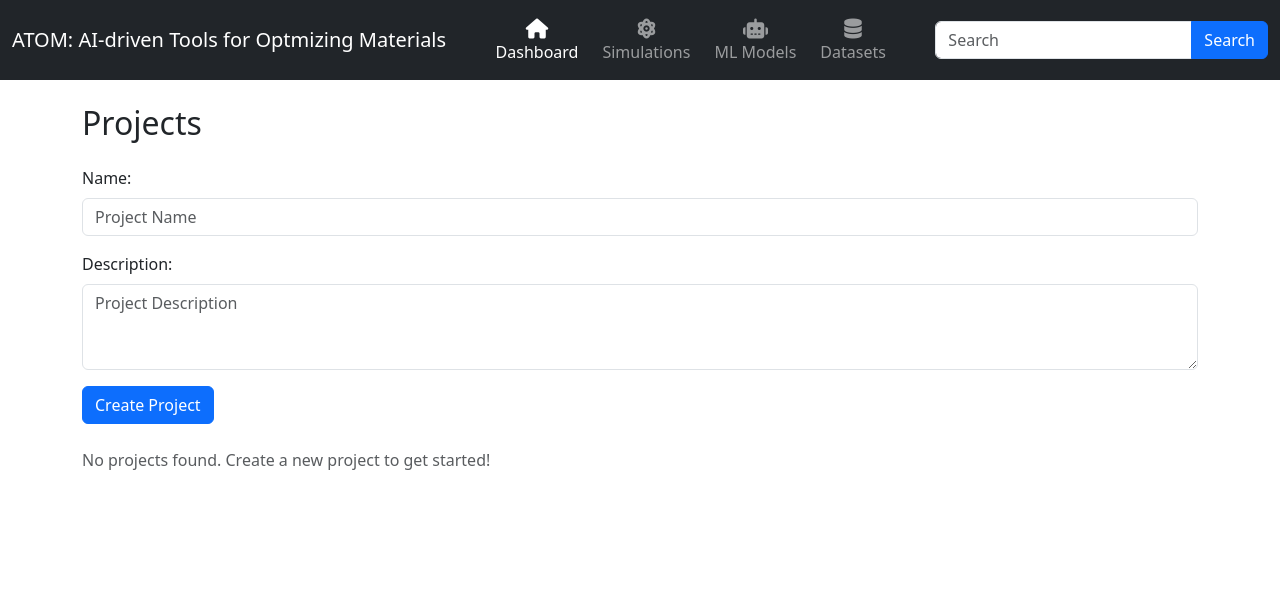
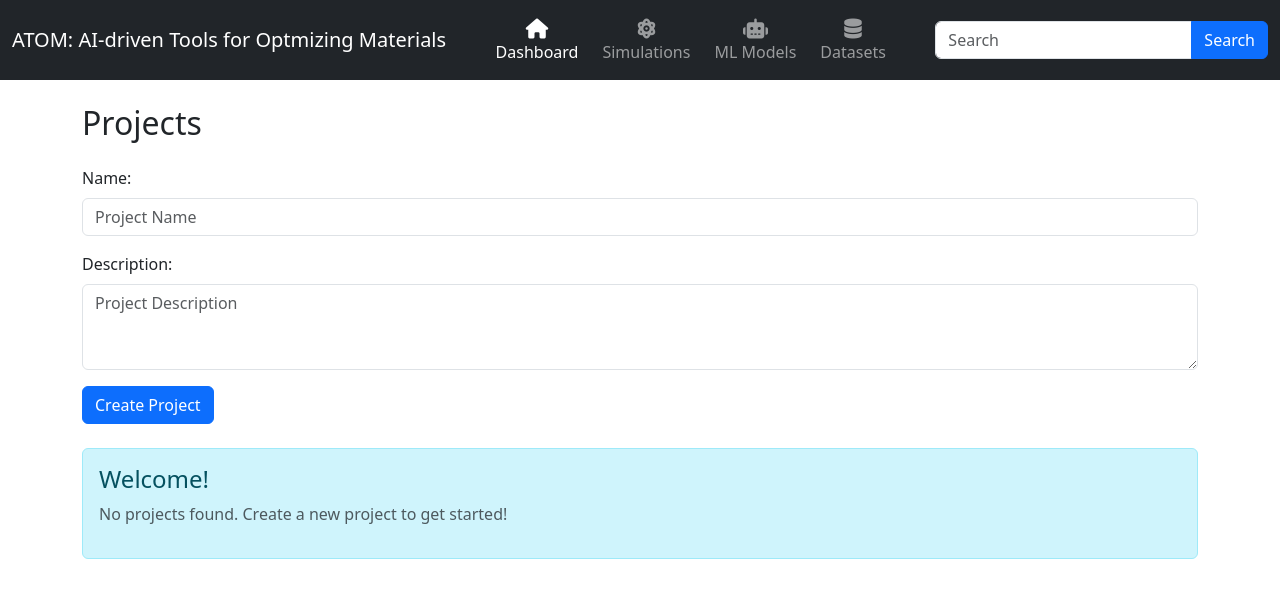
Before and after one commit to hieuadoan/ATOM, a React (Create React App) app in the folder frontend/: page / in a window 1280 px wide. Shown: the top 598 px of the page. Built offline with nearby package versions, Linux system fonts and the light colour scheme.

Commit message:
Added display when no projoect

```diff
--- a/frontend/src/components/ProjectList.js
+++ b/frontend/src/components/ProjectList.js
@@ -84,7 +84,10 @@ function ProjectList() {
 
             {/* List of Projects */}
             {projects.length === 0 ? (
-                <p className="text-muted">No projects found. Create a new project to get started!</p>
+				<div className="alert alert-info">
+					<h4 className="alert-heading">Welcome!</h4>
+                	<p className="text-muted">No projects found. Create a new project to get started!</p>
+				</div>
             ) : (
                 <ul className="list-group">
                     {projects.map((project) => (
@@ -96,12 +99,12 @@ function ProjectList() {
                                     <p className="mb-1 text-muted"><strong>Date Created:</strong> {project.dateCreated}</p>
                                     <p className="mb-1 text-muted"><strong>Last Updated:</strong> {project.lastUpdated}</p>
                                     <p className="mb-1"><strong>Status:</strong>
-                                        <span className={`badge ${
+                                        <span className={`badge ms-1 ${
                                             project.status === "Active"
                                                 ? "bg-success"
                                                 : project.status === "Completed"
                                                 ? "bg-primary"
-                                                : "bg-warning"
+                                                : "bg-warning text-dark"
                                         }`}>
                                             {project.status}
                                         </span>
```
